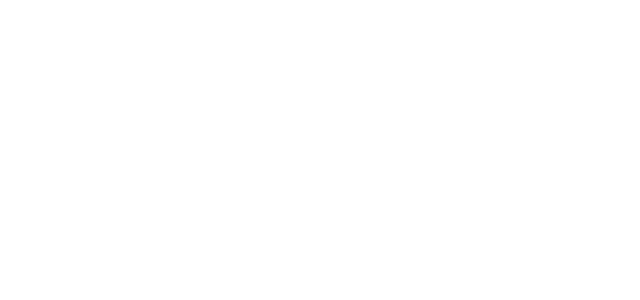
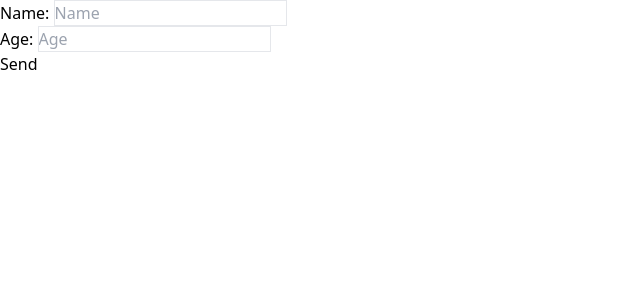
Before and after one commit to HenryMilac/Mixer, a React (Vite) app: page / in a window 1280 px wide. Shown: the top 300 px of the page, without its empty margins (0-640 px from the left). Built offline with nearby package versions, Linux system fonts and the light colour scheme.

Commit message:
Can edit a person

```diff
--- a/src/App.tsx
+++ b/src/App.tsx
@@ -11,7 +11,7 @@ export default function App() {
   return (
     <>
 
-      {/* <FormNewEditDelete/> */}
+      <FormNewEditDelete/>
       {/* <CreateUseFetch/> */}
       {/* <Sidebar/> */}
       {/* <IconMenuToNavbar/> */}
--- a/src/Mixer/Exercises/FormNewEditDelete/FormNewEditDelete.jsx
+++ b/src/Mixer/Exercises/FormNewEditDelete/FormNewEditDelete.tsx
@@ -1,50 +1,68 @@
-import { useState } from "react"
+import { useEffect, useState } from "react"
 
 export default function FormNewEditDelete() {
 
     const [persons, setPersons] = useState([])
+    const [person, setPerson] = useState({})
     const [name, setName] = useState('')
     const [age, setAge] = useState('')
 
     const handleSubmit = (e) => {
         e.preventDefault()
 
-        const person = {
-            id: Date.now(),
+        const personObject = {
             name,
             age
         }
 
-        setPersons([...persons, person])
+        if(person.id){
+            personObject.id = person.id
+            const personUpdate = persons.map(
+                personState => personState.id === person.id ? personObject : personState
+            )
+            setPersons(personUpdate)
+            setPerson({})
+        }else {
+            personObject.id = Date.now()
+            setPersons([...persons, personObject])
+        }
+
         setName('')
         setAge('')
     }
+
+    useEffect(() => {
+        if(Object.keys(person).length > 0){
+            setName(person.name)
+            setAge(person.age)
+        }
+    }, [person])
 
     return (
         <div>
             <form onSubmit={handleSubmit}>
                 <div>
                     <label htmlFor="">Name: </label>
-                    <input type="text" placeholder="Name" className="text-black"
+                    <input type="text" placeholder="Name" className="border"
                         value={name}
                         onChange={(e) => {setName(e.target.value)}}
                     />
                 </div>
                 <div>
                     <label htmlFor="">Age: </label>
-                    <input type="number" placeholder="Age" className="text-black"
+                    <input type="number" placeholder="Age" className="border"
                         value={age}
                         onChange={(e) => {setAge(e.target.value)}}
                     />
                 </div>
-                <input type="submit" value="Send" />
+                <input type="submit" value={person.id ? 'Edit': 'Send'} />
             </form>
             {persons.map((person) => (
                 <div className="flex justify-between" key={person.id}>
                     <p>{person.name}</p>
                     <p>{person.age}</p>
                     <div className="">
-                        <button>Edit</button>
+                        <button onClick={() => setPerson(person)}>Edit</button>
                         <button>Delete</button>
                     </div>
                 </div>
```
